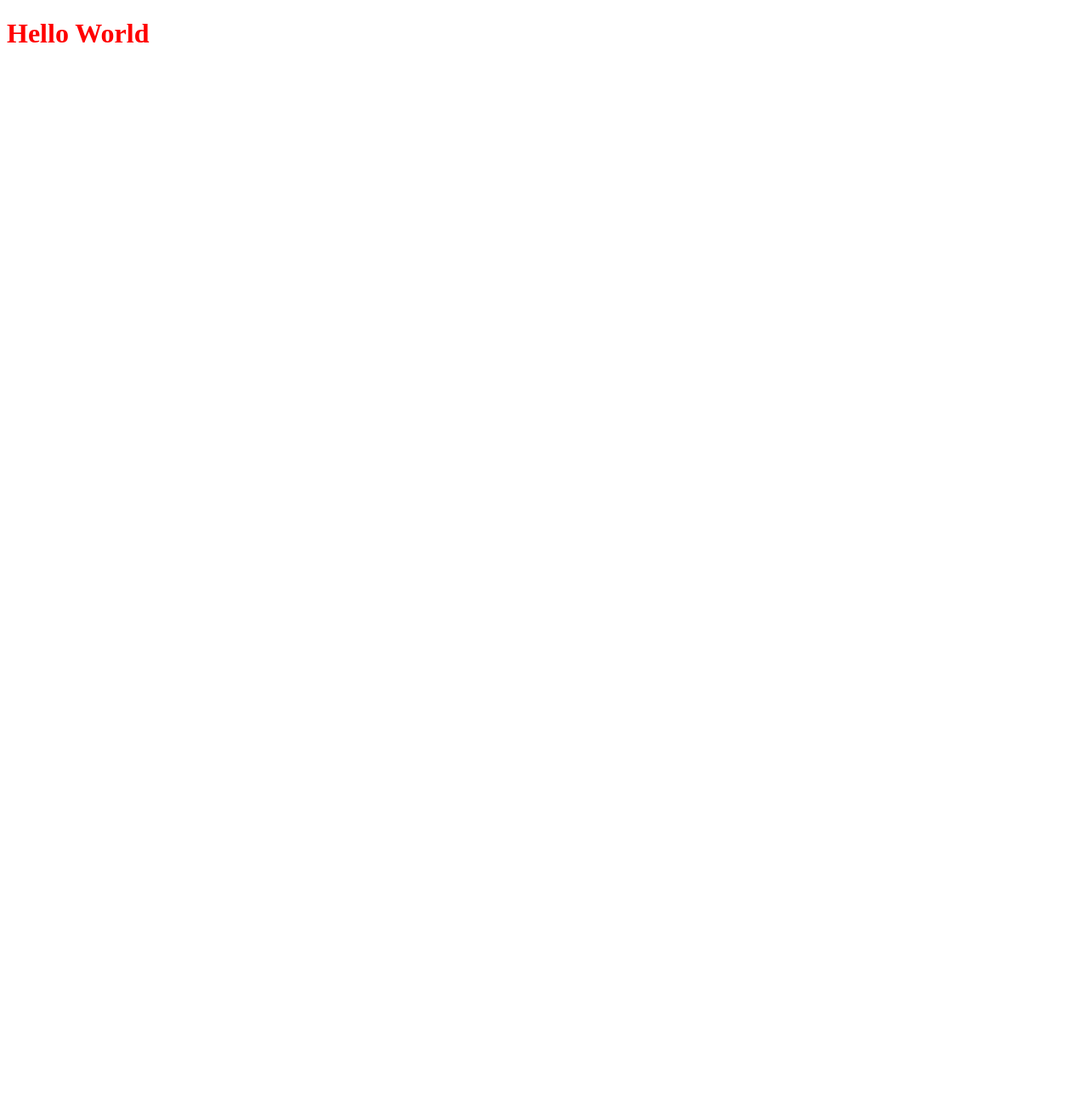
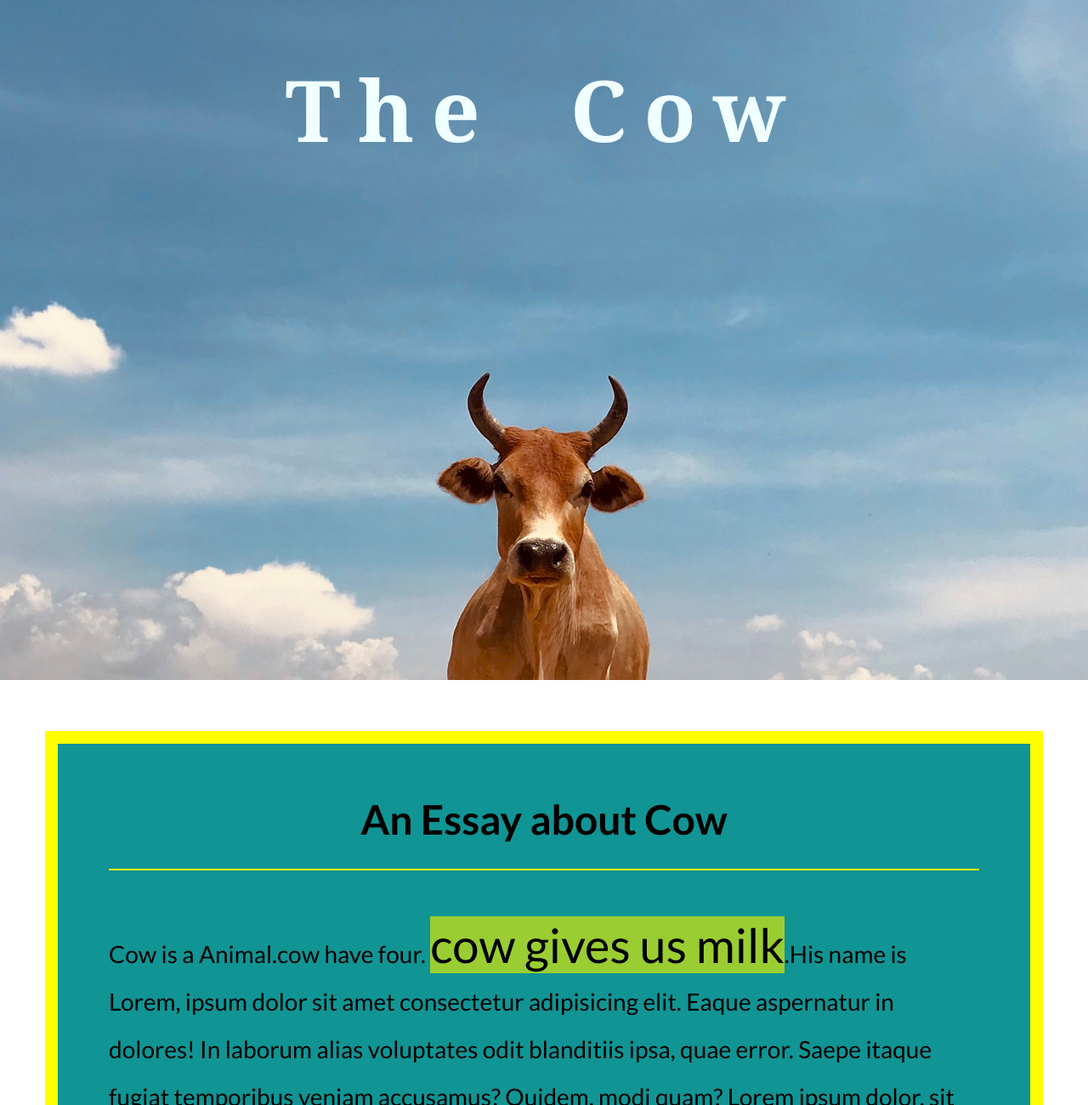
Before and after one commit to toriqul07/Html-CSS--Session, a plain HTML site: page index.html in a window 1280 px wide. Shown: the top 1300 px of the page at 85% size. Before the commit the page ends 800 px from the top, so only its background shows below. Drawn offline with Linux system fonts and the light colour scheme.

Commit message:
second commit

```diff
--- a/index.html
+++ b/index.html
@@ -7,6 +7,28 @@
     <link rel="stylesheet" href="styles/style.css">
 </head>
 <body>
-    <h1>Hello World</h1>
+    <div class="hero">
+        <h1>The Cow</h1>
+    </div>
+    <div class="artical">
+        <h2>An Essay about Cow</h2>
+        <p>Cow is a Animal.cow have four. <span class="imp">cow gives us milk</span>.His name is Lorem, ipsum dolor sit amet consectetur adipisicing elit. Eaque aspernatur in dolores! In laborum alias voluptates odit blanditiis ipsa, quae error. Saepe itaque fugiat temporibus veniam accusamus? Quidem, modi quam? Lorem ipsum dolor, sit amet consectetur adipisicing elit. Maxime delectus natus reiciendis expedita officia soluta provident molestiae explicabo sint excepturi deserunt in cum tenetur dolorum voluptate, asperiores sequi aspernatur magnam eius. Libero iure officiis qui unde ad ut cumque ex veniam ipsam, debitis, quibusdam, incidunt accusantium atque consequatur placeat quos?</p>
+    </div>
+    <div id="cow-type">
+        <h2>Types of Cow</h2>
+        <div>
+            <div>
+                <img src="https://plus.unsplash.com/premium_photo-1681880863664-58340c91761d?q=80&w=1470&auto=format&fit=crop&ixlib=rb-4.0.3&ixid=M3wxMjA3fDB8MHxwaG90by1wYWdlfHx8fGVufDB8fHx8fA%3D%3D" alt="">
+            </div>
+
+            <div>
+                <img src="https://media.istockphoto.com/id/1414242877/photo/a-meat-or-dairy-farmer-giving-food-to-brown-cows-on-a-cow-farm-in-a-countryside-man-taking.jpg?s=1024x1024&w=is&k=20&c=_DshxFSsqjoc1YET9OC3E-wfB7DKPtAlIOybpj33qY8=" alt="">
+            </div>
+
+            <div>
+                <img src="https://media.istockphoto.com/id/956944426/photo/black-and-white-cows-in-green-grassy-meadow-under-blue-sky-near-amersfoort-in-holland.jpg?s=1024x1024&w=is&k=20&c=QdN6sjFaseeoNA40sOjGl7_VJamqsHG1HfWVpYNYZK8=" alt="">
+            </div>
+        </div>
+    </div>
 </body>
 </html>
--- a/styles/style.css
+++ b/styles/style.css
@@ -1,3 +1,61 @@
-h1{
-    color:red;
+@import url('https://fonts.googleapis.com/css2?family=Lato:ital,wght@0,100;0,400;0,700;0,900;1,300;1,400;1,700;1,900&family=Open+Sans&display=swap');
+*{
+    margin: 0;
+    padding: 0;
+    font-family: 'Lato', sans-serif;
 }
+
+.hero{
+    background-image: url('../images/cow.jpg');
+    background-size: cover;
+    background-position: bottom center;
+    height: 100vh;
+}
+.hero h1{
+    color: azure;
+    font-size: 100px;
+    text-align: center;
+    font-weight: 700px;
+    padding-top: 60px;
+    word-spacing: 40px;
+    letter-spacing: 20px;
+    font-family: Georgia, 'Times New Roman', Times, serif;
+}
+.artical, #cow-type{
+    width: 80%;
+    /* margin-left: auto;
+    margin-right: auto;
+    margin-top: 60px;
+    margin-bottom: 60px; */
+    margin: 60px auto;
+    background-color: rgb(17, 148, 148);
+    padding: 60px;
+    border-width: 15px;
+    border-color: yellow;
+    border-style: solid;
+}
+.artical h2{
+    text-align: center;
+    font-size: 48px;
+    border-width: 15px;
+    border-bottom: 2px;
+    border-width: 2px;
+    border-color: yellow;
+    border-style: solid;
+    border-top: 0;
+    border-left: 0;
+    border-right: 0;
+    padding-bottom: 30px;
+    margin-bottom: 60px;
+}
+.artical p {
+    font-size: 28px;
+    line-height: 2em;
+}
+.artical p .imp{
+    font-size: 2em;
+    background-color: yellowgreen;
+    /* display: inline-block;
+    width:600px; */
+
+}
```
Also changed, not shown: images/cow.jpg (added).
